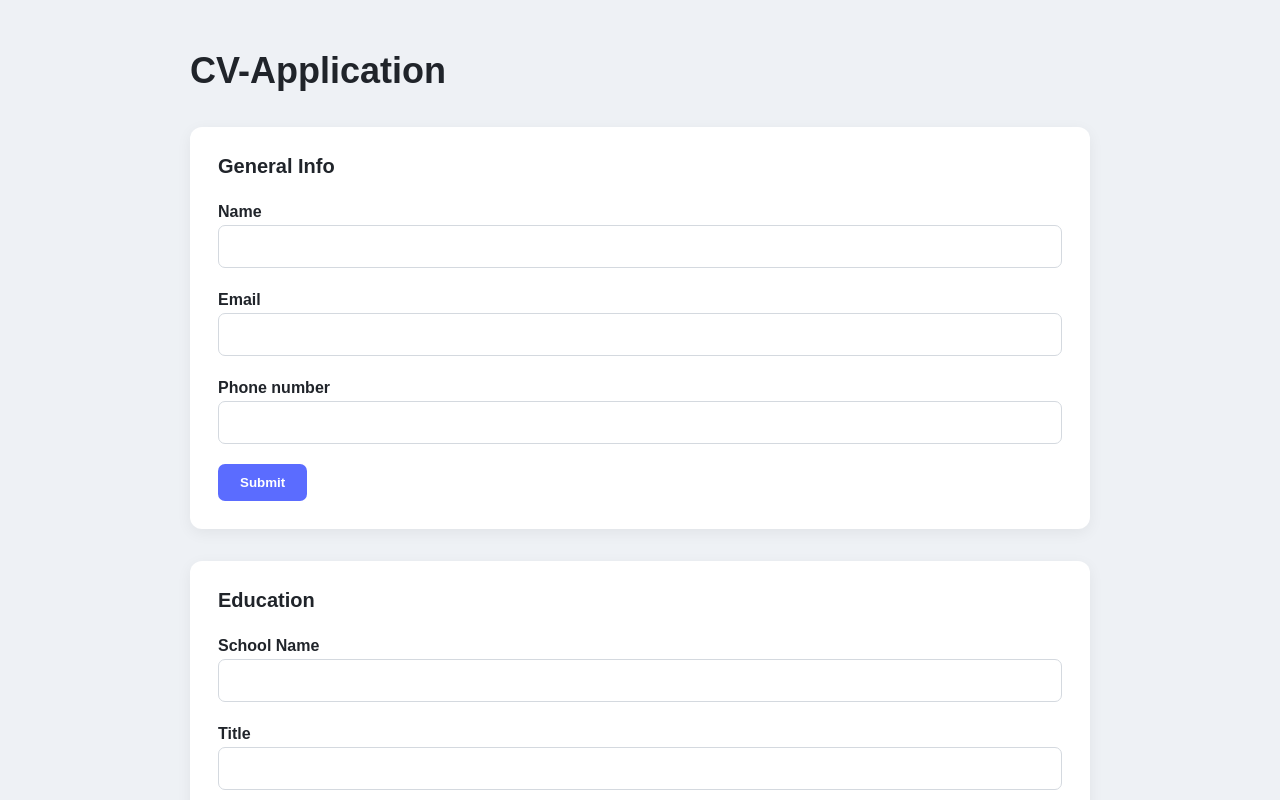
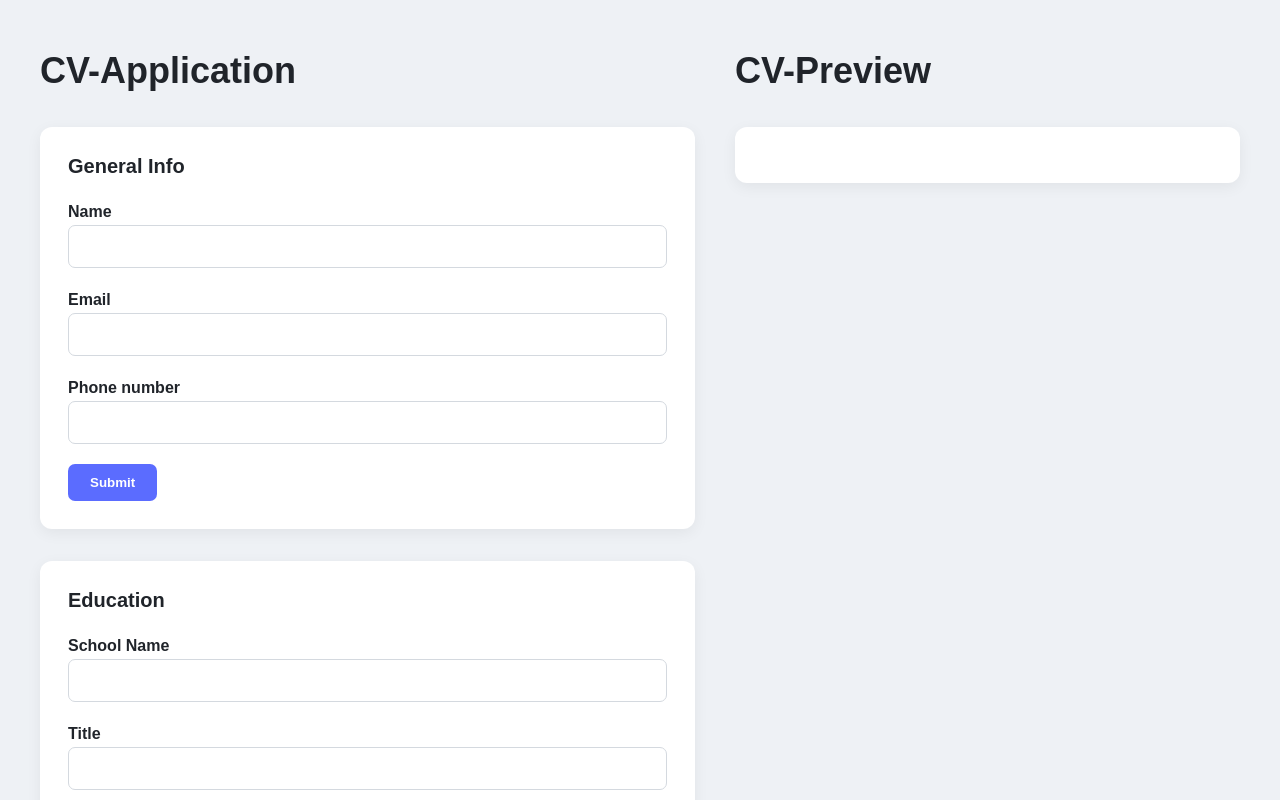
Before and after one commit to Marentxs/cv-application, a React (Vite) app: page / in a window 1280 px wide. Shown: the top 800 px of the page. Built offline with nearby package versions, Linux system fonts and the light colour scheme; the HTML template or start-up script is replaced by a standard one.

Commit message:
feat: add two-column layout for CV form and preview

```diff
--- a/index.html
+++ b/index.html
@@ -4,7 +4,7 @@
     <meta charset="UTF-8" />
     <link rel="icon" type="image/svg+xml" href="/favicon.svg" />
     <meta name="viewport" content="width=device-width, initial-scale=1.0" />
-    <title>my-second-react-app</title>
+    <title>CV Application</title>
   </head>
   <body>
     <div id="root"></div>
--- a/src/App.jsx
+++ b/src/App.jsx
@@ -37,7 +37,7 @@ function App() {
 
   return (
     <div id="app">
-      <div id="cv-container">
+      <div id="form-container">
         <h1 id="title">CV-Application</h1>
 
         <div id="general-info" className="component">
@@ -55,6 +55,40 @@ function App() {
           <Experience data={experienceList} onSave={handleExperienceGeneral} />
         </div>
       </div>
+
+      <div id="cv-container">
+        <h1 id="title">CV-Preview</h1>
+        <div className="preview-component">
+          {generalInfo.name && (
+            <div>
+              <h2>General</h2>
+              <p>{generalInfo.name}</p>
+              <p>{generalInfo.email}</p>
+              <p>{generalInfo.phoneNumber}</p>
+            </div>
+          )}
+
+          {educationList.title && (
+            <div>
+              <h2>Education</h2>
+              <p>{educationList.schoolName}</p>
+              <p>{educationList.title}</p>
+              <p>{educationList.date}</p>
+            </div>
+          )}
+
+          {experienceList.position && (
+            <div>
+              <h2>Experience</h2>
+              <p>{experienceList.companyName}</p>
+              <p>{experienceList.position}</p>
+              <p>{experienceList.responsabilities}</p>
+              <p>{experienceList.startWork}</p>
+              <p>{experienceList.stopWork}</p>
+            </div>
+          )}
+        </div>
+      </div>
     </div>
   );
 }
--- a/src/components/education.jsx
+++ b/src/components/education.jsx
@@ -45,7 +45,6 @@ function Education(props) {
             type="text"
             value={draftInfo.schoolName}
             onChange={handleChange}
-            type="text"
             required
           />
 
@@ -55,17 +54,15 @@ function Education(props) {
             type="text"
             value={draftInfo.title}
             onChange={handleChange}
-            type="text"
             required
           />
 
           <p>Date</p>
           <input
             name="date"
-            type="text"
+            type="date"
             value={draftInfo.date}
             onChange={handleChange}
-            type="date"
             required
           />
 
@@ -76,7 +73,7 @@ function Education(props) {
   } else {
     content = (
       <div className="info-view">
-        <p>School Name:{props.data.schoolName}</p>
+        <p>School Name: {props.data.schoolName}</p>
         <p>Title: {props.data.title}</p>
         <p>Date of Study: {props.data.date}</p>
 
--- a/src/index.css
+++ b/src/index.css
@@ -11,12 +11,16 @@ body {
 
 #app {
   min-height: 100vh;
-  padding: 50px 20px;
+  padding: 50px 40px;
+  display: grid;
+  grid-template-columns: minmax(500px, 900px) minmax(350px, 600px);
+  gap: 40px;
+  justify-content: center;
+  align-items: start;
 }
 
-#cv-container {
-  max-width: 900px;
-  margin: 0 auto;
+#form-container {
+  width: 100%;
 }
 
 #title {
@@ -82,3 +86,25 @@ body {
 #job-experience {
   margin-top: 20px;
 }
+
+#cv-container {
+  min-height: 500px;
+}
+
+.preview-component {
+  background: white;
+  padding: 28px;
+  margin-bottom: 32px;
+  border-radius: 12px;
+  box-shadow: 0 4px 15px rgba(0, 0, 0, 0.06);
+}
+
+#cv-container h2 {
+  font-size: 20px;
+  padding-bottom: 8px;
+  border-bottom: 2px solid #eef1f5;
+}
+
+#cv-container p {
+  margin: 8px 0;
+}
```
